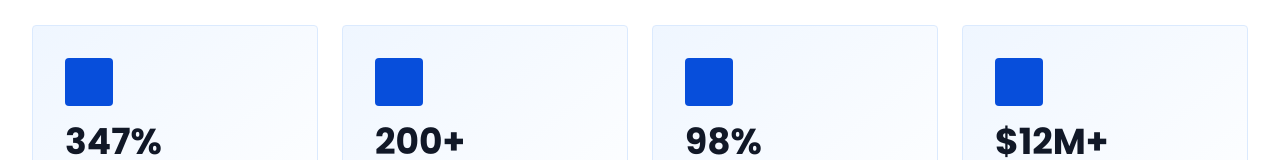
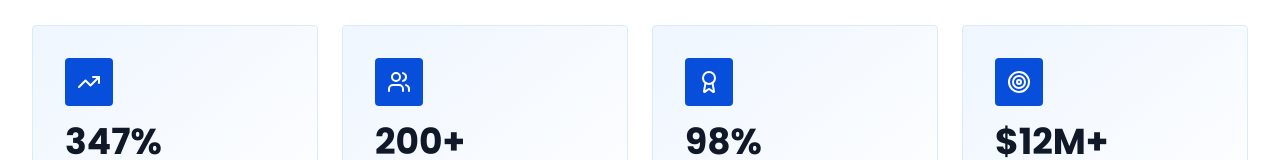
Before and after one commit to arrowaydigital/Arroway, a React (Vite) app: page /results in a window 1280 px wide. Shown: the part 539-699 px from the top of the page. Built offline with nearby package versions, Linux system fonts and the light colour scheme.

Commit message:
Update ResultsPage.tsx

```diff
--- a/src/pages/ResultsPage.tsx
+++ b/src/pages/ResultsPage.tsx
@@ -4,29 +4,30 @@ import { PageTransition } from "@/components/animations/PageTransition";
 import { FadeInSection } from "@/components/animations/FadeInSection";
 import { motion } from "framer-motion";
 import { Button } from "@/components/ui/button";
+import { TrendingUp, Users, Award, Target } from "lucide-react";
 
 export function ResultsPage() {
   const metrics = [
     {
-      icon: "",
+      icon: TrendingUp,
       value: "347%",
       label: "Average ROI",
       description: "Across all campaigns",
     },
     {
-      icon: "",
+      icon: Users,
       value: "200+",
       label: "Active Clients",
       description: "Small businesses & startups",
     },
     {
-      icon: "",
+      icon: Award,
       value: "98%",
       label: "Client Satisfaction",
       description: "Rating from reviews",
     },
     {
-      icon: "",
+      icon: Target,
       value: "$12M+",
       label: "Ad Spend Managed",
       description: "Optimized for performance",
@@ -174,7 +175,7 @@ export function ResultsPage() {
                       className="bg-gradient-to-br from-blue-50 to-white p-8 rounded border border-blue-100 hover:shadow-lg transition-shadow h-full"
                     >
                       <div className="w-12 h-12 bg-[#074edb] rounded flex items-center justify-center mb-4">
-                        {metric.icon && <span className="text-xl">{metric.icon}</span>}
+                        {metric.icon && <metric.icon className="h-6 w-6 text-white" />}
                       </div>
                       <div className="text-4xl font-bold text-gray-900 mb-2">
                         {metric.value}
```
